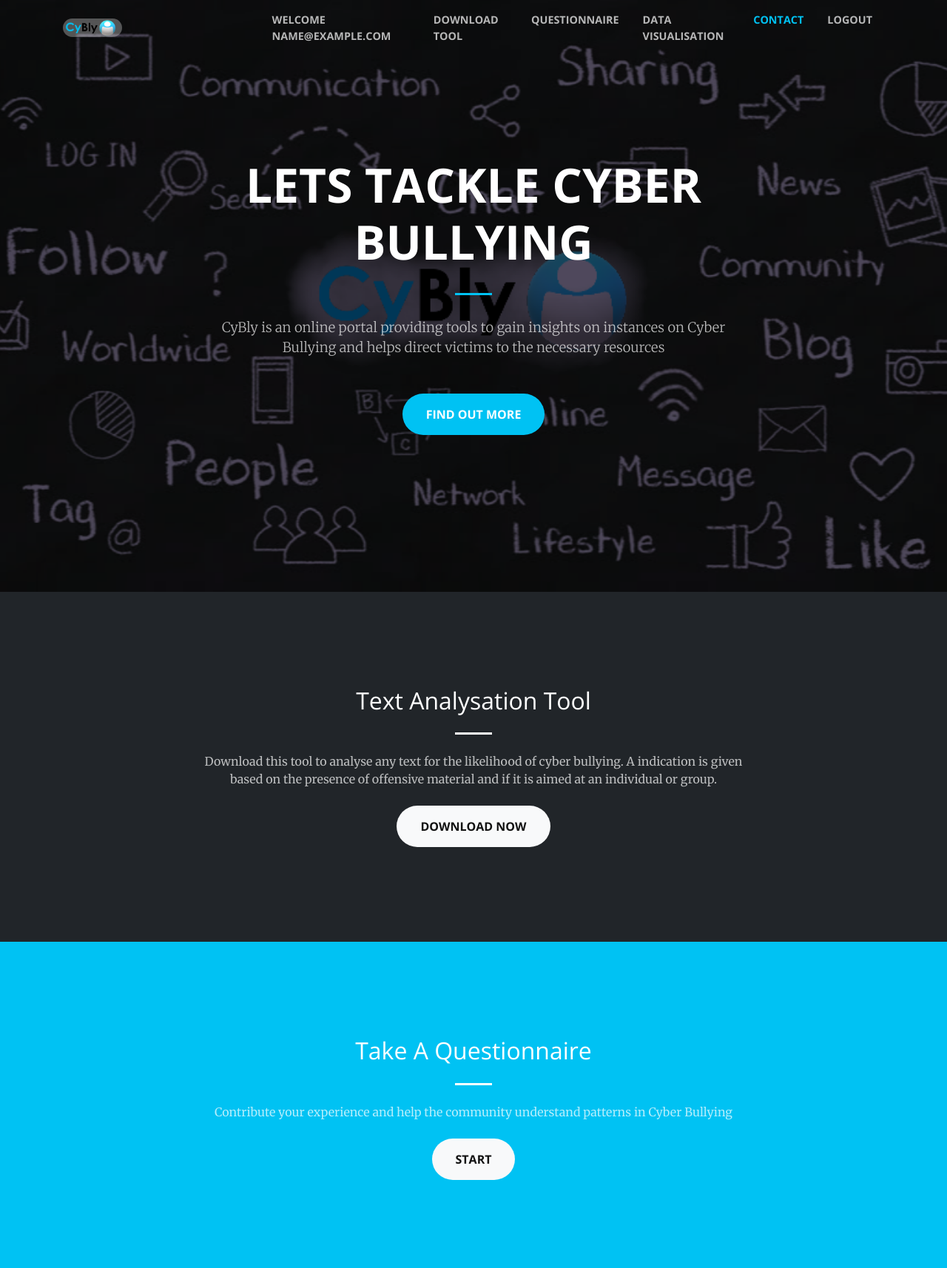
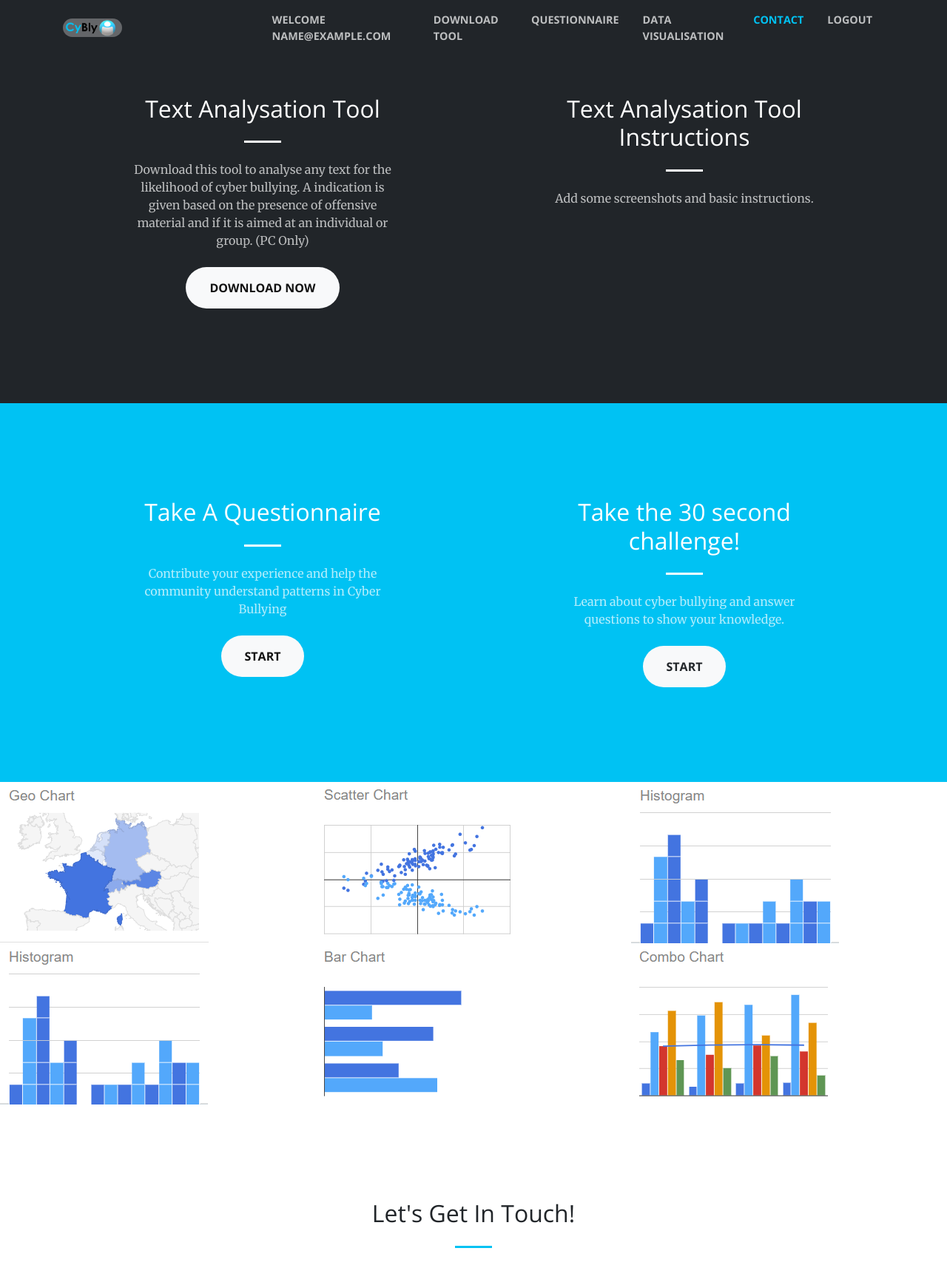
Before and after one commit to AaronFitzz/CyBly, a PHP site: page /maincontent.php in a window 1280 px wide. Shown: the top 1714 px of the page at 74% size. Run offline with PHP 8.4, Linux system fonts and the light colour scheme; the visitor is signed in with stand-in values (Sample User, id 1).

Commit message:
Added questionnaire client side

```diff
--- a/maincontent.php
+++ b/maincontent.php
@@ -27,7 +27,7 @@
   <!-- Plugin CSS -->
   <link href="vendor/magnific-popup/magnific-popup.css" rel="stylesheet">
 
-  <!-- Custom styles for this template -->
+  <!-- Custom styles -->
   <link href="css/creative.css" rel="stylesheet">
 </head>
 
@@ -65,78 +65,19 @@
     </div>
   </nav>
 
-  <header class="masthead text-center text-white d-flex">
-    <div class="container my-auto">
-      <div class="row">
-        <div class="col-lg-10 mx-auto">
-          <h1 class="text-uppercase">
-            <strong>Lets tackle Cyber Bullying</strong>
-          </h1>
-          <hr>
-        </div>
-        <div class="col-lg-8 mx-auto">
-          <p class="text-faded mb-5">CyBly is an online portal providing tools to gain insights on instances on Cyber Bullying and helps direct victims to the necessary resources</p>
-          <a class="btn btn-primary btn-xl js-scroll-trigger" href="#signInPlace">Find Out More</a>
-        </div>
-      </div>
-    </div>
-  </header>
-
-  <section class="bg-primary" id="signInDetail">
-    <div class="container">
-      <div class="row">
-        <div class="col-lg-6 mx-auto text-center">
-          <h2 class="section-heading text-white">Sign In</h2>
-          <hr class="light my-4">
-          <form id="signInForm" action='login.php' method='get'>
-            <input type="text" placeholder="Username/Email" class="form-control" id="usernameEmail" name='emailuser'><br>
-            <input type="password" placeholder="Password" class="form-control" id="password" name="password"><br>
-            <a class="btn btn-light btn-xl js-scroll-trigger" id="signInBtnPlace">Sign In</a>
-            <input type="submit">
-          </form>
-        </div>
-        <div class="col-lg-6 mx-auto text-center">
-          <h2 class="section-heading text-white">Register</h2>
-          <hr class="light my-4">
-          <form id="registerForm" action='registration.php' method='post' >
-            <input type="text" placeholder="Username" class="form-control" name="username"><br>
-            <input type="email" placeholder="Email" class="form-control"name="email"><br>
-            <input type="password" placeholder="Password" class="form-control" name="password"><br>
-            <input type="password" placeholder="Confirm Password" class="form-control" name="confirmPassword"><br>
-            <a class="btn btn-light btn-xl js-scroll-trigger" id="registerBtnPlace" name="submit">Register</a>
-            <input type="submit">
-          </form>
-        </div>
-      </div>
-    </div>
-  </section>
-
-  <!--can remove if register working okay-->
-
-  <!--<section class="bg-primary" id="registerDetail">-->
-  <!--  <div class="container">-->
-  <!--    <div class="row">-->
-  <!--      <div class="col-lg-8 mx-auto text-center">-->
-  <!--        <h2 class="section-heading text-white">Register</h2>-->
-  <!--        <hr class="light my-4">-->
-  <!--    			<input type="text" placeholder="Username"><br>-->
-  <!--    			<input type="email" placeholder="Email"><br>-->
-  <!--    			<input type="password" placeholder="Password"><br>-->
-  <!--    			<input type="password" placeholder="Confirm Password"><br>-->
-  <!--        <a class="btn btn-light btn-xl js-scroll-trigger" id="registerBtnPlace">Register</a>-->
-  <!--      </div>-->
-  <!--    </div>-->
-  <!--  </div>-->
-  <!--</section>-->
-
   <section class="bg-dark text-white" id="tool">
     <div class="container">
       <div class="row">
-        <div class="col-lg-8 mx-auto text-center">
+        <div class="col-lg-4 mx-auto text-center">
           <h2 class="section-heading text-white">Text Analysation Tool</h2>
           <hr class="light my-4">
-          <p class="text-faded mb-4">Download this tool to analyse any text for the likelihood of cyber bullying. A indication is given based on the presence of offensive material and if it is aimed at an individual or group.</p>
+          <p class="text-faded mb-4">Download this tool to analyse any text for the likelihood of cyber bullying. A indication is given based on the presence of offensive material and if it is aimed at an individual or group. (PC Only)</p>
           <a class="btn btn-light btn-xl js-scroll-trigger" href="analyser/TextAnalyserTool.exe">Download Now</a>
+        </div>
+        <div class="col-lg-4 mx-auto text-center">
+          <h2 class="section-heading text-white">Text Analysation Tool Instructions</h2>
+          <hr class="light my-4">
+          <p class="text-faded mb-4">Add some screenshots and basic instructions.</p>
         </div>
       </div>
     </div>
@@ -145,15 +86,176 @@
   <section class="bg-primary" id="questionnaire">
     <div class="container">
       <div class="row">
-        <div class="col-lg-8 mx-auto text-center">
+        <div class="col-lg-4 mx-auto text-center">
           <h2 class="section-heading text-white">Take A Questionnaire</h2>
           <hr class="light my-4">
           <p class="text-faded mb-4">Contribute your experience and help the community understand patterns in Cyber Bullying</p>
           <a class="btn btn-light btn-xl js-scroll-trigger" href="#contact">Start</a>
         </div>
+        <div class="col-lg-4 mx-auto text-center">
+          <h2 class="section-heading text-white">Take the 30 second challenge!</h2>
+          <hr class="light my-4">
+          <p class="text-faded mb-4">Learn about cyber bullying and answer questions to show your knowledge.</p>
+          <a class="btn btn-light btn-xl js-scroll-trigger" id="challengeBtn" >Start</a>
+        </div>
       </div>
     </div>
   </section>
+  <script>
+    window.onload = function hideChal() {
+    document.getElementById("challenge").style.display = "none";
+    document.getElementById("challengeQ").style.display = "none";
+}
+  </script>
+  <div class="bg-primary" id="challenge">
+    <div class="container">
+      <div class="row">
+        <div class="col-lg-8 mx-auto text-center">
+          <h2 class="section-heading text-white">Remember as much as you can!</h2>
+          <div id="rounded-timer"><h1 class="text-white" id = "timer">30</h1></div>
+          <hr class="light my-4">
+        </div>
+      </div>
+      <div class="row">
+        <div class="col-lg-4 mx-auto text-center">
+            <p class="text-white"><li class="text-white">70% of students report witnessing bullying online</li></p>
+        </div>
+        <div class="col-lg-4 mx-auto text-center">
+            <p class="text-white"><li class="text-white">80% of teenagers use mobile phones, making it the increasing number 1 medium for cyber bullying</li></p>
+        </div>
+        <div class="col-lg-4 mx-auto text-center">
+            <p class="text-white"><li class="text-white">Only 1 in 10 victims of cyber bullying tell a parent or trusted adult of the event</li></p>
+        </div>
+        <div class="col-lg-4 mx-auto text-center">
+            <p class="text-white"><li class="text-white">Girls are almost twice as likely to be the victim of cyber bullying</li></p>
+        </div>
+        <div class="col-lg-4 mx-auto text-center">
+            <p class="text-white"><li class="text-white">One in ten adults say they have been bullied online</li></p>
+        </div>
+        <div class="col-lg-4 mx-auto text-center">
+            <p class="text-white"><li class="text-white">Facebook is home to the most cases of cyber bullying</li></p>
+        </div>
+        <div class="col-lg-4 mx-auto text-center">
+            <p class="text-white"><li class="text-white">Unfriending the bully is the most common action taken by victims</li></p>
+        </div>
+      </div>
+    </div>
+  </div>
+
+  <div class="bg-primary" id="challengeQ">
+    <div class="container">
+      <div class="row">
+        <div class="col-lg-8 mx-auto text-center">
+          <h2 class="section-heading text-white">Answer some questions</h2>
+          <hr class="light my-4">
+          <form id="factsForm" action='somephpform' method='post'>
+            <h3 class="text-white">What % of students witnessed bullying online?</h3>
+            <div class="text-white col-lg-3 mx-auto text-center">
+              10 <input type="radio"id="q1a" name="q1" value="10">
+            </div>
+            <div class="text-white col-lg-3 mx-auto text-center">
+              30 <input type="radio" id="q1b" name="q1" value="30">
+            </div>
+            <div class="text-white col-lg-3 mx-auto text-center">
+              70 <input type="radio" id="q1c" name="q1" value="70">
+              </div>
+            <div class="text-white col-lg-3 mx-auto text-center">
+              90 <input type="radio"  id="q1d" name="q1" value="90">
+            </div>
+
+            <hr class="light my-4">
+
+            <h3 class="text-white">What is the primary medium for cyber bullying?</h3>
+            <div class="text-white col-lg-3 mx-auto text-center">
+              Mobile Phones <input type="radio" id="q2a" name="q2" value="mobile">
+            </div>
+            <div class="text-white col-lg-3 mx-auto text-center">
+              Desktops <input type="radio" id="q2b" name="q2" value="desktop">
+            </div>
+            <div class="text-white col-lg-3 mx-auto text-center">
+              Games Consoles <input type="radio" id="q2c" name="q2" value="console">
+            </div>
+
+            <hr class="light my-4">
+
+            <h3 class="text-white">How many victims report cyber bullying to a parent or trusted adult?</h3>
+            <div class="text-white col-lg-3 mx-auto text-center">
+              5 in 10 <input type="radio"id="q3a" name="q3" value="5in10">
+            </div>
+            <div class="text-white col-lg-3 mx-auto text-center">
+              7 in 10 <input type="radio" id="q3b" name="q3" value="7in10">
+            </div>
+            <div class="text-white col-lg-3 mx-auto text-center">
+              3 in 10 <input type="radio" id="q3c" name="q3" value="3in10">
+              </div>
+            <div class="text-white col-lg-3 mx-auto text-center">
+              1 in 10 <input type="radio"  id="q3d" name="q3" value="1in10">
+            </div>
+
+            <hr class="light my-4">
+
+            <h3 class="text-white">Who is more likely to be bullied online?</h3>
+            <div class="text-white col-lg-3 mx-auto text-center">
+              Boys <input type="radio"id="q4a" name="q4" value="boys">
+            </div>
+            <div class="text-white col-lg-3 mx-auto text-center">
+              Girls <input type="radio" id="q4b" name="q4" value="girls">
+            </div>
+
+            <hr class="light my-4">
+
+            <h3 class="text-white">How many adults say they have been bullied online?</h3>
+            <div class="text-white col-lg-3 mx-auto text-center">
+              4 in 10 <input type="radio"id="q5a" name="q5" value="4in10">
+            </div>
+            <div class="text-white col-lg-3 mx-auto text-center">
+              3 in 10 <input type="radio" id="q5b" name="q5" value="3in10">
+            </div>
+            <div class="text-white col-lg-3 mx-auto text-center">
+              7 in 10 <input type="radio" id="q5c" name="q5" value="7in10">
+              </div>
+            <div class="text-white col-lg-3 mx-auto text-center">
+              1 in 10 <input type="radio"  id="q5d" name="q5" value="1in10">
+            </div>
+
+            <hr class="light my-4">
+
+            <h3 class="text-white">What platform sees the most cyber bullying?</h3>
+            <div class="text-white col-lg-3 mx-auto text-center">
+              Twitter <input type="radio"id="q6a" name="q6" value="twitter">
+            </div>
+            <div class="text-white col-lg-3 mx-auto text-center">
+              Instagram <input type="radio" id="q6b" name="q6" value="instagram">
+            </div>
+            <div class="text-white col-lg-3 mx-auto text-center">
+              Facebook <input type="radio" id="q6c" name="q6" value="facebook">
+              </div>
+            <div class="text-white col-lg-3 mx-auto text-center">
+              YouTube <input type="radio"  id="q6d" name="q6" value="youtube">
+            </div>
+
+            <hr class="light my-4">
+
+            <h3 class="text-white">What is the most common action taken by victims of cyber bullying?</h3>
+            <div class="text-white col-lg-3 mx-auto text-center">
+              No Action <input type="radio"id="q1a" name="q1" value="none">
+            </div>
+            <div class="text-white col-lg-3 mx-auto text-center">
+              Report Them <input type="radio" id="q1b" name="q1" value="report">
+            </div>
+            <div class="text-white col-lg-3 mx-auto text-center">
+              Call the Authorities <input type="radio" id="q1c" name="q1" value="call">
+              </div>
+            <div class="text-white col-lg-3 mx-auto text-center">
+              Unfriend Them <input type="radio"  id="q1d" name="q1" value="unfriend">
+            </div>
+
+            <input class="btn btn-light btn-xl js-scroll-trigger" id="queSubmit" type="submit" value="Submit">
+          </form>
+        </div>
+      </div>
+    </div>
+  </div>
 
   <section class="p-0" id="data">
     <div class="container-fluid p-0">
```
Also changed, not shown: js/creative.js (+18 -2 lines), js/cybly.js (line endings or trailing spaces).
